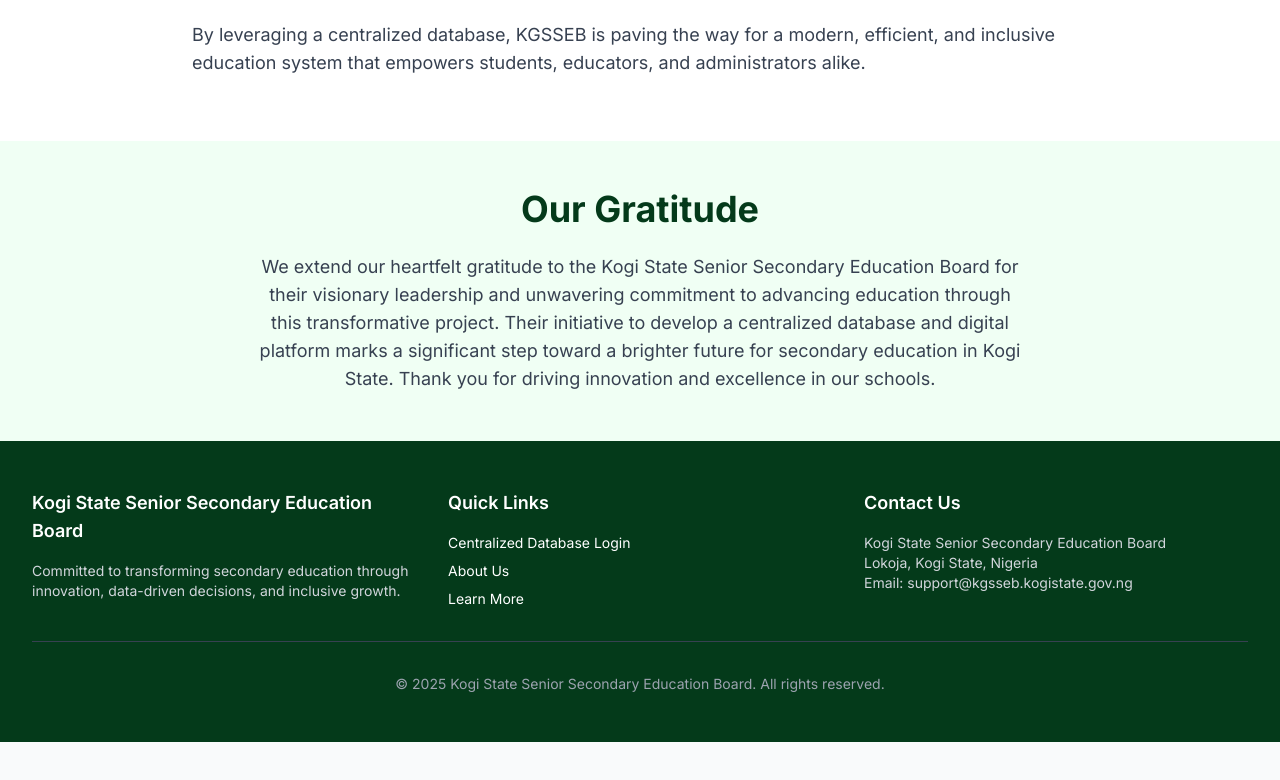
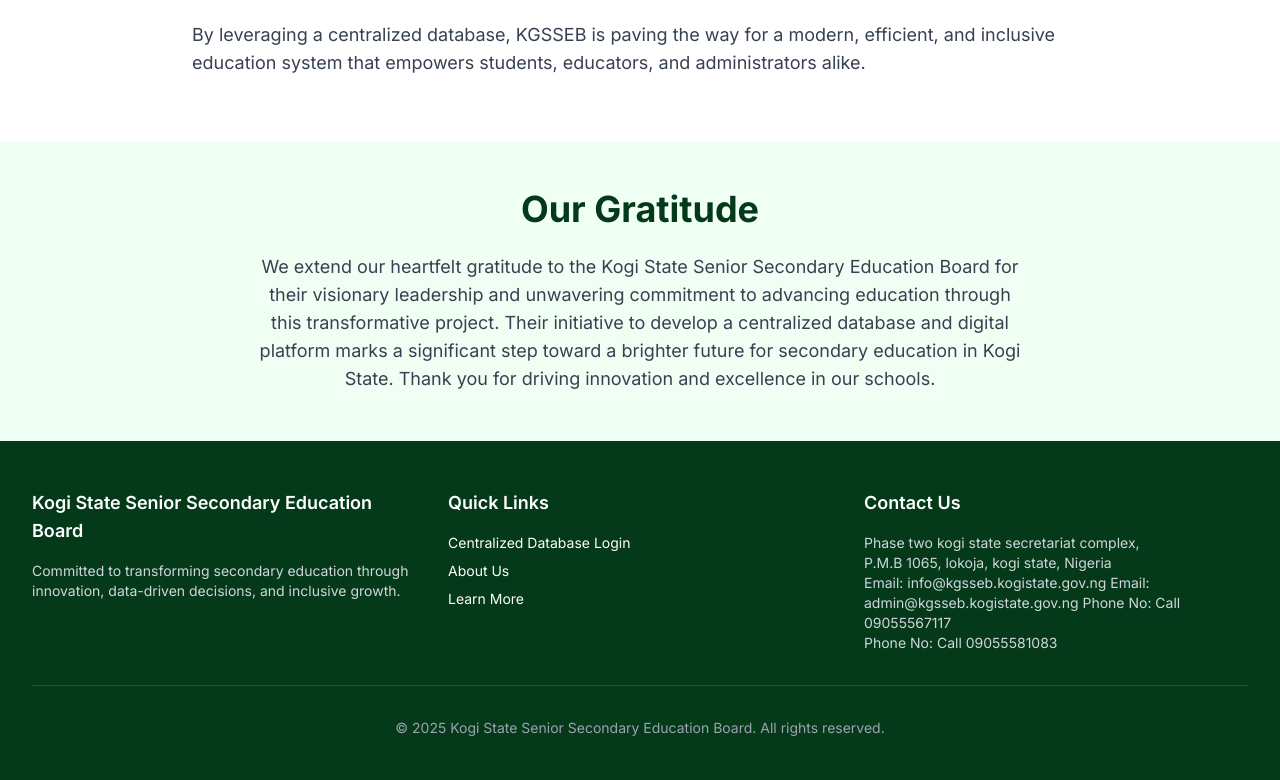
Before and after one commit to nathanieluriri/ksseb-landing-page, a plain HTML site: page index.html in a window 1280 px wide. Shown: the part 1403-2183 px from the top of the page. Before the commit the page ends 2145 px from the top, so only its background shows below. Drawn offline with nearby package versions, Linux system fonts and the light colour scheme.

Commit message:
update index.html

```diff
--- a/index.html
+++ b/index.html
@@ -170,9 +170,14 @@
         <div>
           <h3 class="text-lg font-semibold mb-4">Contact Us</h3>
           <p class="text-sm text-gray-300">
-            Kogi State Senior Secondary Education Board<br>
-            Lokoja, Kogi State, Nigeria<br>
-            Email: <a href="mailto:support@kgsseb.kogistate.gov.ng" class="hover:text-[var(--light-green)] transition-colors">support@kgsseb.kogistate.gov.ng</a>
+            Phase two kogi state secretariat complex,<br>
+            P.M.B 1065, lokoja, kogi state, Nigeria<br>
+            Email: <a href="mailto:info@kgsseb.kogistate.gov.ng" class="hover:text-[var(--light-green)] transition-colors">info@kgsseb.kogistate.gov.ng</a>
+
+            Email: <a href="mailto:admin@kgsseb.kogistate.gov.ng" class="hover:text-[var(--light-green)] transition-colors">admin@kgsseb.kogistate.gov.ng</a>
+            Phone No: <a href="tel:+2349055567117">Call 09055567117</a> <br>
+            Phone No: <a href="tel:+2349055581083">Call 09055581083</a>
+
           </p>
         </div>
       </div>
```
